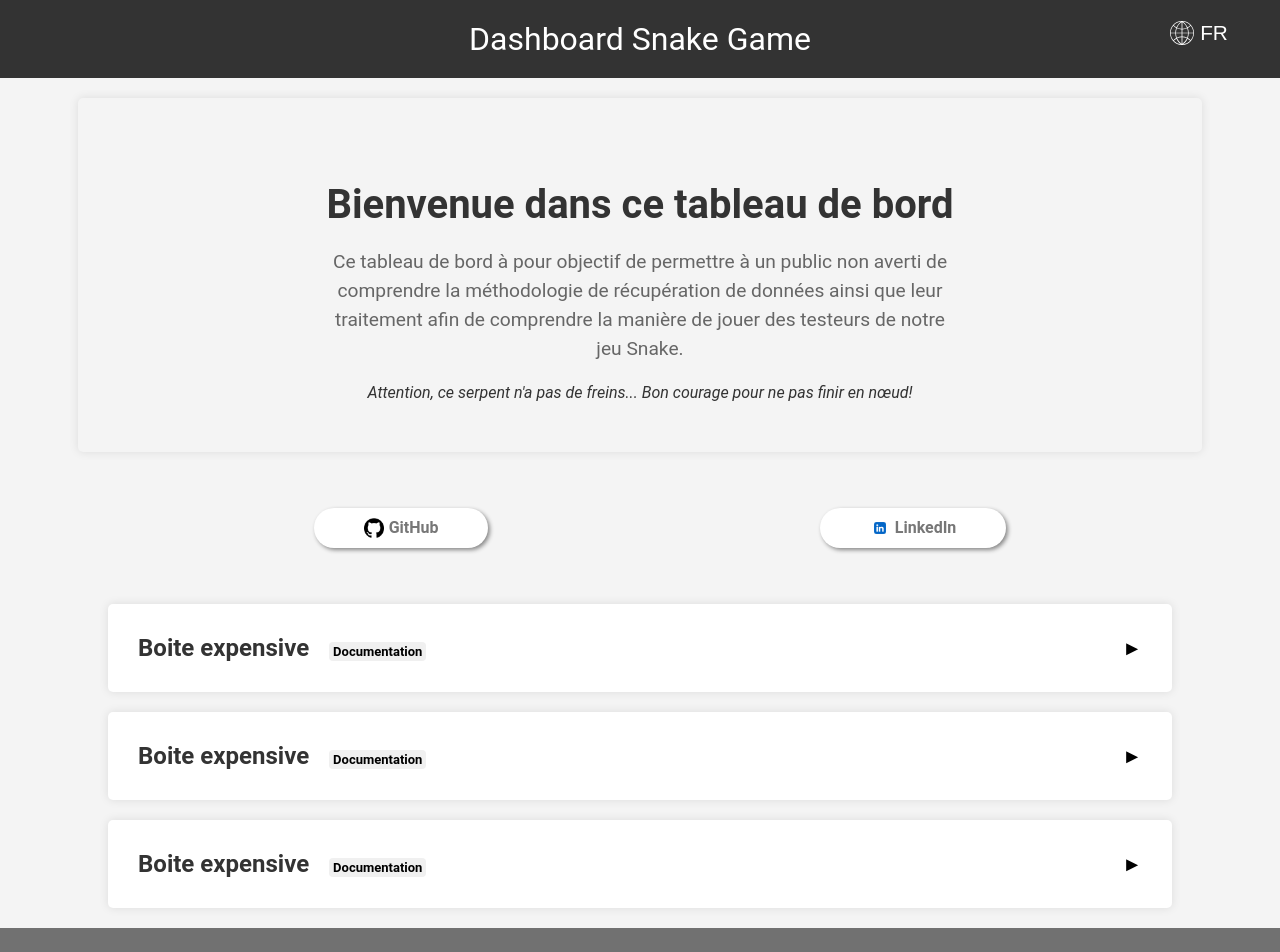
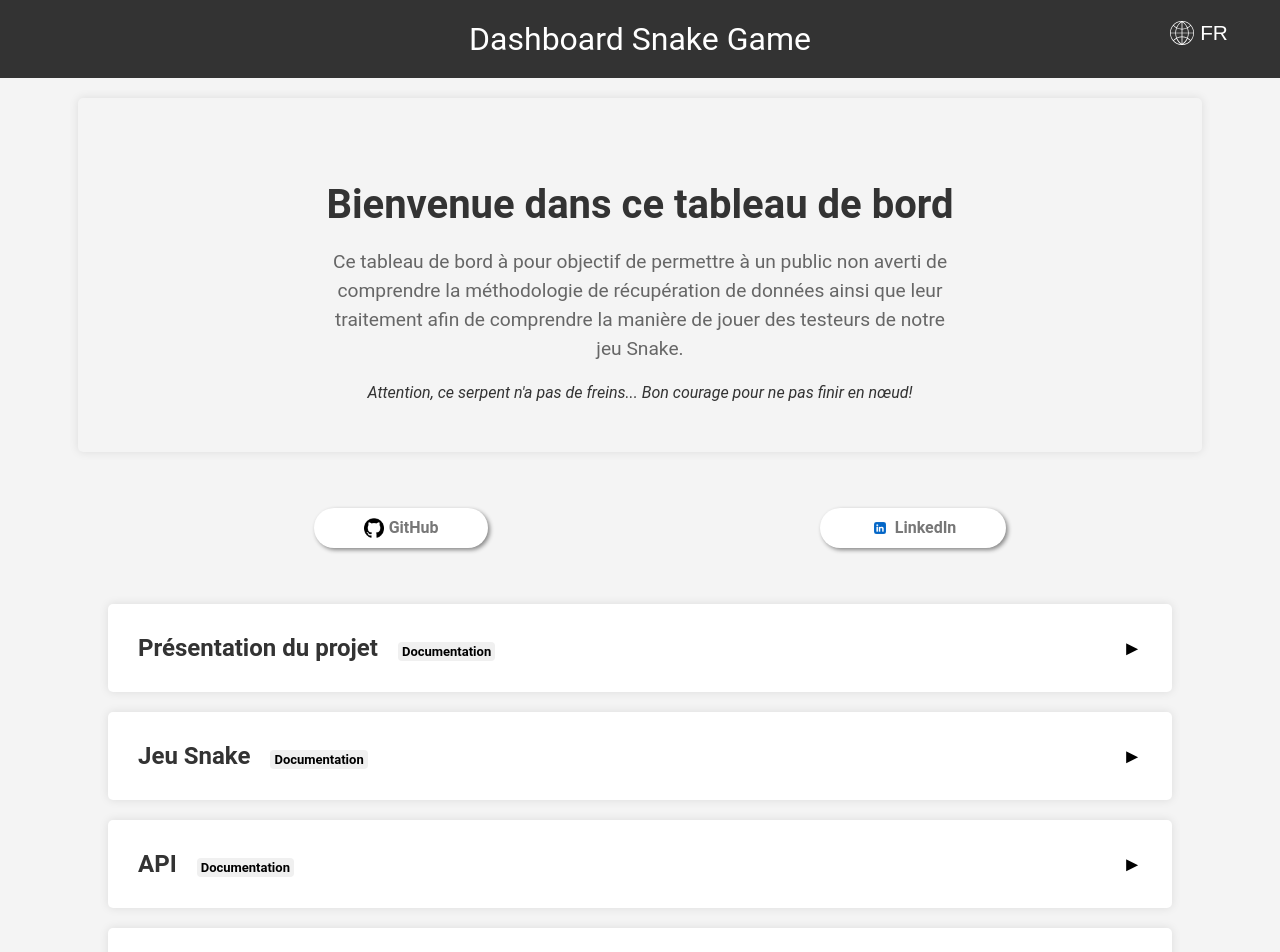
Before and after one commit to HaDock404/ai-game-snake, a React (Create React App) app: page /#/ in a window 1280 px wide. Shown: the top 952 px of the page. Built offline with nearby package versions, Linux system fonts and the light colour scheme.

Commit message:
dashboard content

```diff
--- a/src/components/AllText.jsx
+++ b/src/components/AllText.jsx
@@ -14,34 +14,49 @@ export const intro_quote = {
 /////////////////////////////////////////////////////////
 
 export const title_01 = {
-    en: "Expandable Box",
-    fr: "Boite expensive"
+    en: "Project Presentation",
+    fr: "Présentation du projet"
 };
 export const text_01 = {
-    en: "Lorem Ipsum is simply dummy text of the printing and typesetting industry. Lorem Ipsum has been the industry's standard dummy text ever since the 1500s, when an unknown printer took a galley of type and scrambled it to make a type specimen book. It has survived not only five centuries, but also the leap into electronic typesetting, remaining essentially unchanged. It was popularised in the 1960s with the release of Letraset sheets containing Lorem Ipsum passages, and more recently with desktop publishing software like Aldus PageMaker including versions of Lorem Ipsum.",
-    fr: "Lorem Ipsum is simply dummy text of the printing and typesetting industry. Lorem Ipsum has been the industry's standard dummy text ever since the 1500s, when an unknown printer took a galley of type and scrambled it to make a type specimen book. It has survived not only five centuries, but also the leap into electronic typesetting, remaining essentially unchanged. It was popularised in the 1960s with the release of Letraset sheets containing Lorem Ipsum passages, and more recently with desktop publishing software like Aldus PageMaker including versions of Lorem Ipsum."
+    en: "The project is a web-based Snake game application, designed to offer a gaming experience directly through a browser. Developed with React, the game benefits from a responsive and modern user interface. Game data, such as user scores, performance statistics, and other key metrics, are collected in real-time through an API deployed via ngrok. This data is then stored on a private server. For data management, SQLite is used as the database system, ideal for efficient and fast storage of game information. Here, we present the analysis of this data. Thanks to this complete architecture, the project not only offers an entertaining gaming experience but also a solid infrastructure for data collection, processing, and analysis.",
+    fr: "Le projet est une application web de jeu Snake, conçue pour offrir une expérience de jeu directement via un navigateur. Développé avec React, le jeu bénéficie d'une interface utilisateur réactive et moderne. Les données de jeu, telles que les scores des utilisateurs, les statistiques de performance et les autres métriques clés, sont collectées en temps réel grâce à une API déployé grâce à ngrok. Ces données sont ensuite stockées sur un serveur privé. Pour la gestion de ces données, SQLite est utilisé comme système de base de données, idéal pour le stockage efficace et rapide des informations du jeu. Nous présentons ici l'analyse de ces données. Grâce à cette architecture complète, le projet offre non seulement une expérience de jeu divertissante, mais aussi une infrastructure solide pour la collecte, le traitement et l'analyse des données."
 };
 
 /////////////////////////////////////////////////////////
 
 export const title_02 = {
-    en: "Expandable Box",
-    fr: "Boite expensive"
+    en: "Snake Game",
+    fr: "Jeu Snake"
 };
 export const text_02 = {
-    en: "Lorem Ipsum is simply dummy text of the printing and typesetting industry. Lorem Ipsum has been the industry's standard dummy text ever since the 1500s, when an unknown printer took a galley of type and scrambled it to make a type specimen book. It has survived not only five centuries, but also the leap into electronic typesetting, remaining essentially unchanged. It was popularised in the 1960s with the release of Letraset sheets containing Lorem Ipsum passages, and more recently with desktop publishing software like Aldus PageMaker including versions of Lorem Ipsum.",
-    fr: "Lorem Ipsum is simply dummy text of the printing and typesetting industry. Lorem Ipsum has been the industry's standard dummy text ever since the 1500s, when an unknown printer took a galley of type and scrambled it to make a type specimen book. It has survived not only five centuries, but also the leap into electronic typesetting, remaining essentially unchanged. It was popularised in the 1960s with the release of Letraset sheets containing Lorem Ipsum passages, and more recently with desktop publishing software like Aldus PageMaker including versions of Lorem Ipsum."
+    en: "The game is hosted for free on a GitHub page and can be found on my GitHub profile, the link to which is provided above. The game has been developed with React, where the player controls a snake (green squares) using the directional keys on their keyboard. The objective is to collect apples (red squares) to score points. Each time the player collects an apple, the snake grows by one square, and the snake's movement speed increases by 10ms, up to a maximum speed of 14ms between each movement of the snake's square, making the movement very challenging for the player. When the player loses, their game information is sent to an API that handles storing the game data.",
+    fr: "Le jeu est hébergé gratuitement sur un page Github et peut être retrouvé sur mon profil github dont le lien se retouve plus haut. Le jeu a été développé avec React, l'utilisateur dirige un serpent (carrés verts) avec les touches directionnelles de son clavier. L'objectif est de récupérer des pommes (carrés rouges) pour gagner des points. Lorsque le joueur récupére une pomme, le serpent s'aggrandi d'un carré et la vitesse de déplacement du serpent est augmenté de 10ms pour atteindre la vitesse maximal de 14ms entre chaque déplacement de carré du serpent, rendant son déplacement très difficile pour le joueur. Lorsque le joueur perd, ses informations de jeu sont envoyées à une API qui se charge de stocker les données de jeu."
 };
 export const text_02bis = {
-    en: "Lorem Ipsum is simply dummy text of the printing and typesetting industry.",
-    fr: "Lorem Ipsum is simply dummy text of the printing and typesetting industry."
+    en: "",
+    fr: ""
+};
+
+/////////////////////////////////////////////////////////
+
+export const title_04 = {
+    en: "API",
+    fr: "API"
+};
+export const text_04 = {
+    en: "The API has been created with FastAPI, which provides a visually pleasant management interface for various calls, even for non-experts. The API retrieves game data such as the game time, the positions of the apple and the snake when the player loses, as well as the previous position to attempt to understand the path that led to the loss. The number of apples collected is also recorded. The game grid size can vary depending on the screen sizes of the users, and the grid's dimensions and width are also retrieved. The API is deployed in a Docker container and made available online through the ngrok service. The /recover_data endpoint pushes game data to the database, while the /game_data endpoint allows viewing of all retrieved data.",
+    fr: "L'API a été réalisé avec fastApi ce qui permet d'avoir un interface de gestion des différents Calls assez agréable visuellement pour des non initiés. L'API récupére des données de jeu comme le temps de jeu, la position de la pomme et du serpent lorsque le joueur perd mais également la position précédente pour tenter de comprendre le parcours qui l'a amené à perdre. Le nombre de pommes récupérer est également récupéré. La taille de la grille de jeu peut être variable selon les différentes tailles d'écran des utilisateurs, la taille et la largeur de la grille de jeu est également récupéré. L'API est mis en production dans un conteneur Docker, et déployé en ligne grâce au service ngrok. /recover_data permet de pusher dans la database les données d'une partie et /game_data de visualiser l'ensemble des données récupérés."
+};
+export const text_04bis = {
+    en: "",
+    fr: ""
 };
 
 /////////////////////////////////////////////////////////
 
 export const title_03 = {
-    en: "Expandable Box",
-    fr: "Boite expensive"
+    en: "Database",
+    fr: "Base de données"
 };
 export const text_03 = {
     en: "Lorem Ipsum is simply dummy text of the printing and typesetting industry. Lorem Ipsum has been the industry's standard dummy text ever since the 1500s, when an unknown printer took a galley of type and scrambled it to make a type specimen book. It has survived not only five centuries, but also the leap into electronic typesetting, remaining essentially unchanged. It was popularised in the 1960s with the release of Letraset sheets containing Lorem Ipsum passages, and more recently with desktop publishing software like Aldus PageMaker including versions of Lorem Ipsum.",
--- a/src/components/Main.jsx
+++ b/src/components/Main.jsx
@@ -7,6 +7,9 @@ import NavLinks from "./NavLinks"
 import Image1 from '../assets/image1.jpg'
 import Image2 from '../assets/image2.jpg'
 import Image3 from '../assets/image3.jpg'
+
+import Snake from '../assets/Snake.png'
+import API from '../assets/API.png'
 
 import React, { useContext } from 'react';
 import { LanguageContext } from './LanguageContext';
@@ -36,8 +39,17 @@ function Main() {
                 span_color="documentation"
                 span_text="Documentation"
                 text={Text.text_02[language]}
-                image={Image1}
+                image={Snake}
                 text_paragraph={Text.text_02bis[language]}
+            />
+            <ExpandableBoxWithImage
+                id="id4"
+                title={Text.title_04[language]}
+                span_color="documentation"
+                span_text="Documentation"
+                text={Text.text_04[language]}
+                image={API}
+                text_paragraph={Text.text_04bis[language]}
             />
             <ExpandableBoxWithGraph
                 id="id3"
```
Also changed, not shown: public/index.html (line endings or trailing spaces), src/assets/API.png (added), src/assets/Snake.png (added).
